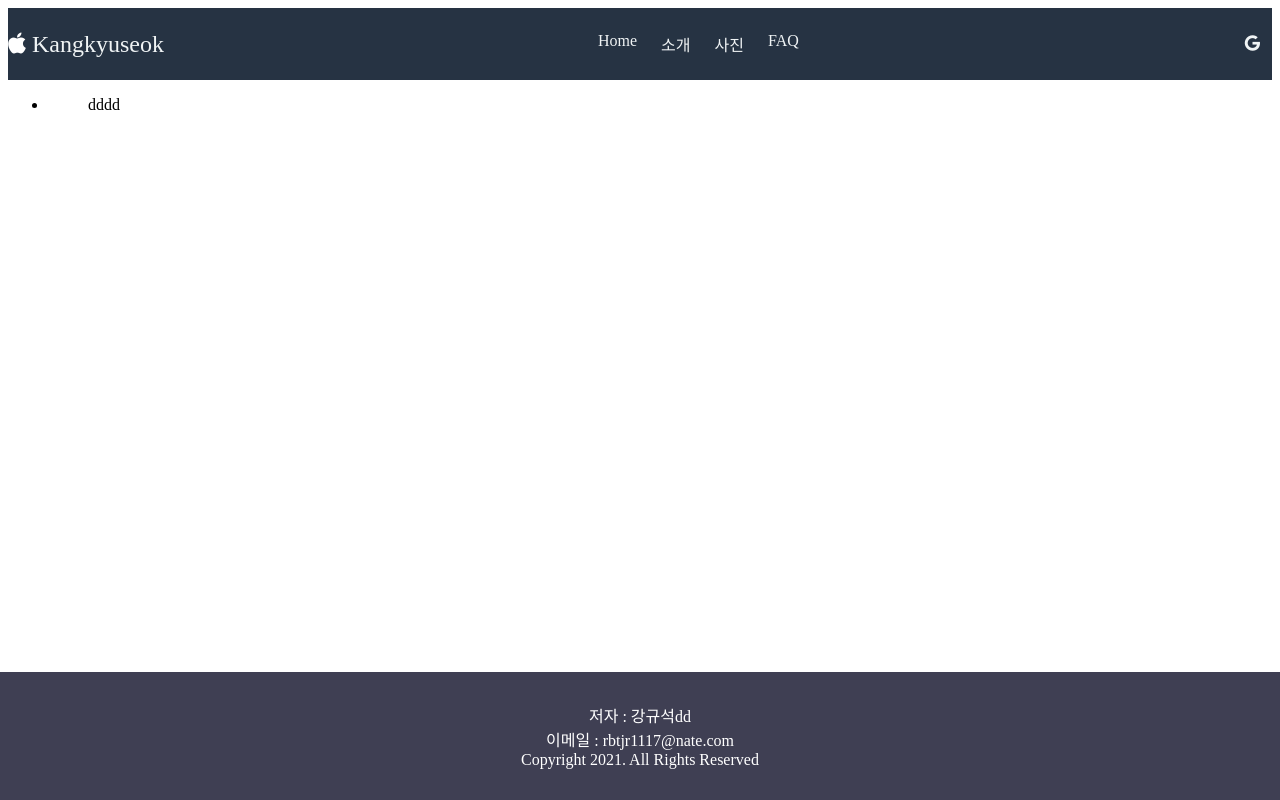
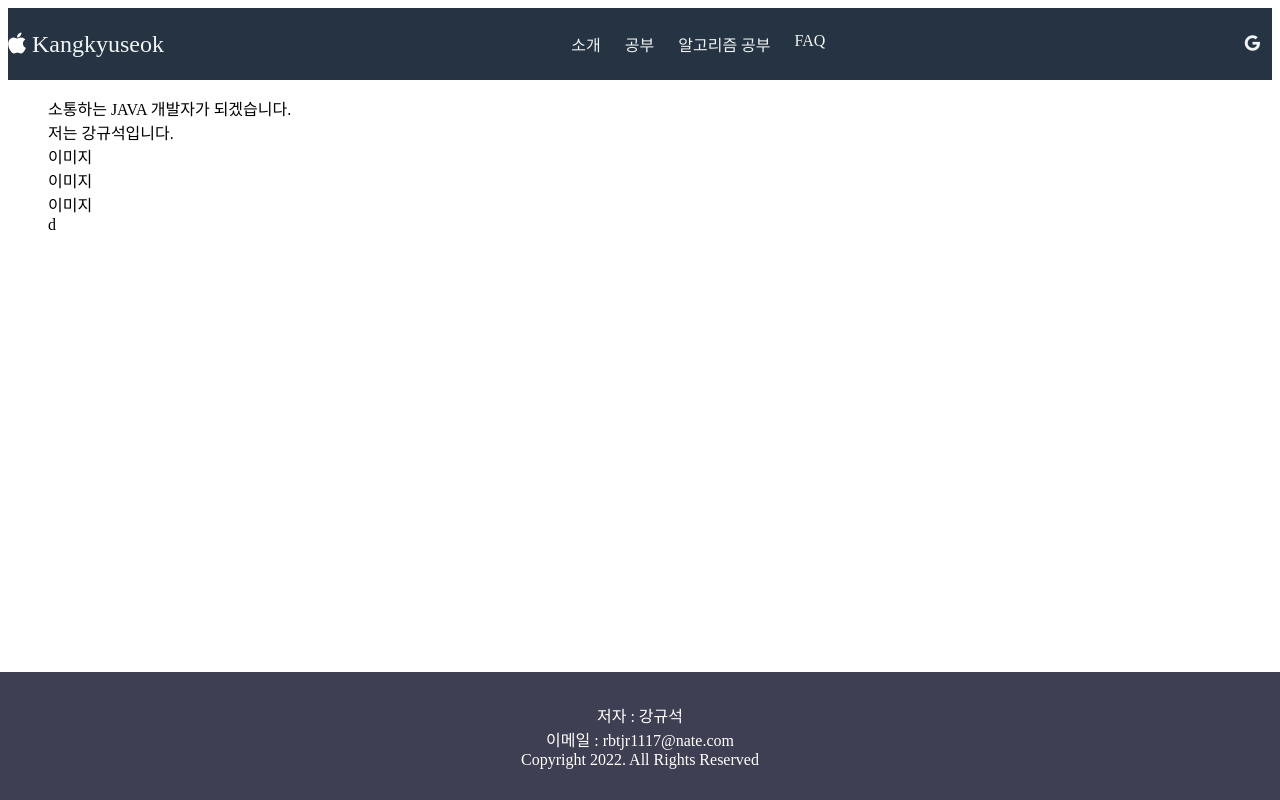
Before and after one commit to kangkyuseok/knag-html, a plain HTML site: page introduce.html in a window 1280 px wide. Drawn offline with Linux system fonts and the light colour scheme.

Commit message:
포트폴리오 구성중

```diff
--- a/introduce.html
+++ b/introduce.html
@@ -13,7 +13,7 @@
 
       <div class="navbar__logo">
         <i class="fab fa-apple"></i>
-        <a href="">Kangkyuseok</a>
+        <a href="index.html">Kangkyuseok</a>
       </div>
       <!-- <div>
       <a href="#" class="navbar__toogleBtn"ee>
@@ -21,9 +21,9 @@
     </div> -->
 
       <ul class="navbar__menu">
-        <li><a href="index.html">Home</a></li>
         <li><a href="introduce.html">소개</a></li>
-        <li><a href="#">사진</a></li>
+        <li><a href="#">공부</a></li>
+        <li><a href="#">알고리즘 공부</a></li>
         <li><a href="#">FAQ</a></li>
       </ul>
 
@@ -36,10 +36,13 @@
     </a>
     </nav>
 
-    <ul>
-        <li>
-            <dd>dddd</dd>
-        </li>
+    <ul class="mainintro">
+
+          <div class="mainintro" style="overflow:auto; width:400px; height: 300px;">소통하는 JAVA 개발자가 되겠습니다.
+           <br> 저는 강규석입니다. <br>이미지<br>이미지<br>이미지<br>d<br>
+          </div>
+
+
     </ul>
 
     <div id="wrap">
@@ -51,9 +54,9 @@
             <a href="#"></a>
         </nav>
         <p>
-            <span>저자 : 강규석dd</span><br>
+            <span>저자 : 강규석</span><br>
             <span>이메일 : rbtjr1117@nate.com</span><br>
-            <span>Copyright 2021. All Rights Reserved</span>
+            <span>Copyright 2022. All Rights Reserved</span>
         </p>
     </footer>
     </div>
--- a/style.css
+++ b/style.css
@@ -58,6 +58,10 @@ a{
     color: var(--accent-color);
 }
 
+.mainintro {
+    overflow-y: 300px;
+
+}
 @media screen and (max-width:768px) {
     .navbar{
         flex-direction: column;
```
Also changed, not shown: index.html (+6 -6 lines), test1.js (added, +11 -0 lines), algorithm.html (added), study.html (added), 1 other file.
